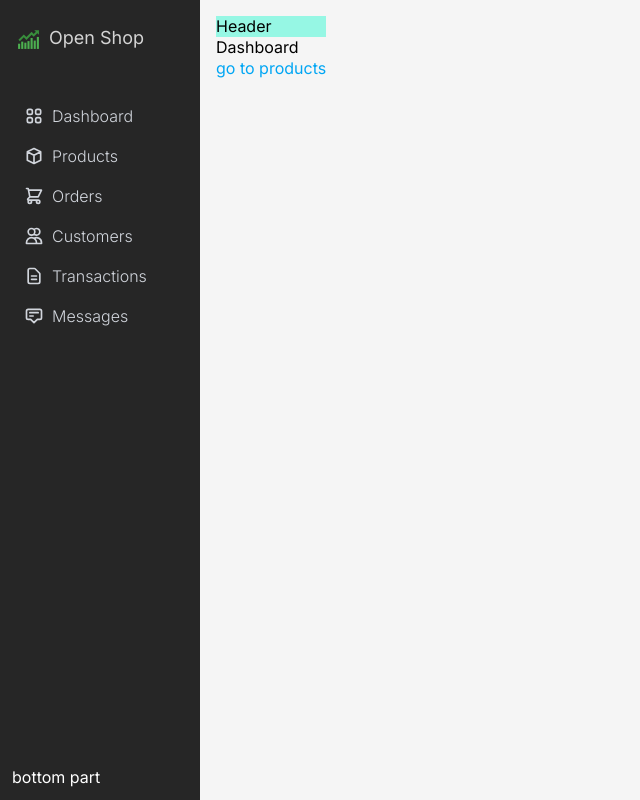
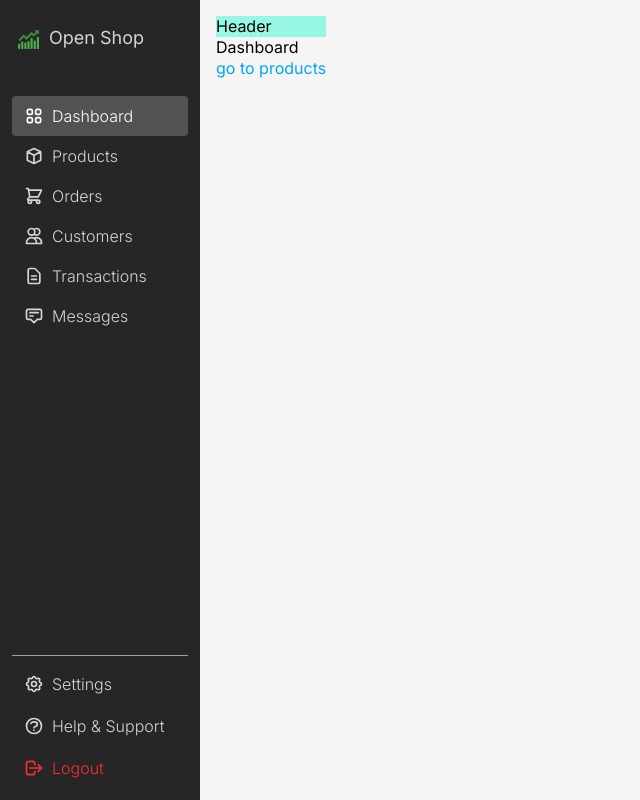
Before and after one commit to Anushka-Singh29/Dashboard, a React (Vite) app in the folder Dashboard/: page / in a window 1280 px wide. Shown: the whole page, without its empty margins (0-640 px from the left). Built offline with nearby package versions, Linux system fonts and the light colour scheme.

Commit message:
Dashboard in making

```diff
--- a/Dashboard/package.json
+++ b/Dashboard/package.json
@@ -11,6 +11,7 @@
   },
   "dependencies": {
     "@tailwindcss/vite": "^4.1.13",
+    "classnames": "^2.5.1",
     "react": "^19.1.1",
     "react-dom": "^19.1.1",
     "react-icons": "^5.5.0",
--- a/Dashboard/src/components/shared/Sidebar.jsx
+++ b/Dashboard/src/components/shared/Sidebar.jsx
@@ -1,7 +1,9 @@
 import React from 'react'
 import { FcBullish } from "react-icons/fc";
-import { DASHBOARD_SIDEBAR_LINKS } from '../../lib/consts/Navigation';
-import {Link} from 'react-router-dom';
+import { DASHBOARD_SIDEBAR_BOTTOM_LINKS, DASHBOARD_SIDEBAR_LINKS } from '../../lib/consts/Navigation';
+import { Link, useLocation } from 'react-router-dom';
+import classNames from 'classnames'
+import { HiOutlineLogout } from 'react-icons/hi';
 
 
 const linkClasses = ' text-gray-300 flex items-center gap-2 font-light px-3 py-2 hover:bg-neutral-700 hover:no-underline active:bg-neutral-600 rounded-sm text-base'
@@ -16,24 +18,38 @@
                 <span className='text-neutral-300 text-lg'>Open Shop</span>
             </div>
             <div className='flex-1 py-8 flex-col gap-0.5'>
-                {DASHBOARD_SIDEBAR_LINKS.map((item)=>(
+                {DASHBOARD_SIDEBAR_LINKS.map((item) => (
                     <SidebarLink key={item.key} item={item}>
                     </SidebarLink>
 
                 ))}
             </div>
-            <div>bottom part</div>
+            <div className='flex flex-col gap-0.5 pt-2 border-t border-neutral-400'>
+                {DASHBOARD_SIDEBAR_BOTTOM_LINKS.map(item => (
+                    <SidebarLink key={item.key} item={item}>
+                    </SidebarLink>
+                ))}
+                <div
+                    className={classNames('text-red-500 cursor-pointer', linkClasses)}>
+                    <span className='text-xl'>
+                        <HiOutlineLogout />
+
+                    </span>
+                    Logout
+                </div>
+            </div>
         </div>
     )
 }
 
 export default Sidebar
 
-function SidebarLink({item}){
+function SidebarLink({ item }) {
+    const { pathname } = useLocation()
     return (
-        <Link to={item.path} className={linkClasses}>
-        <span className='text-xl'>{item.icon}</span>
-        {item.label}
+        <Link to={item.path} className={classNames(pathname === item.path ? 'bg-neutral-600 text-white' : '', linkClasses)}>
+            <span className='text-xl'>{item.icon}</span>
+            {item.label}
         </Link>
     )
 }
```
Also changed, not shown: 1 other file (tests, documents, lock files or other folders).
